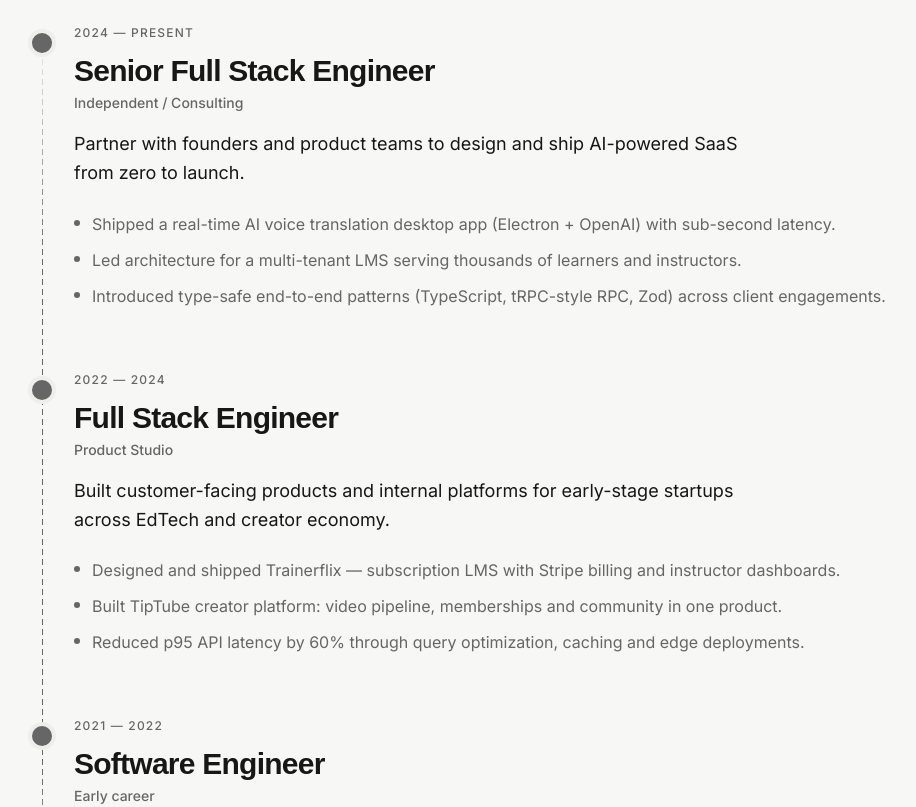
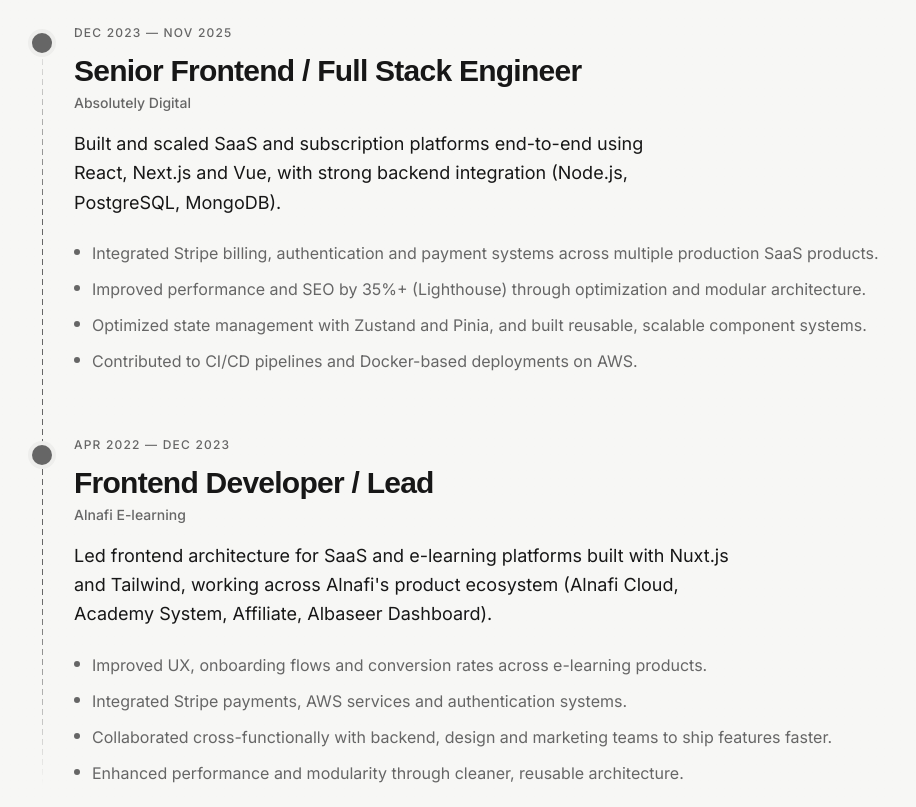
Before and after one commit to muhammadhasnainsaeed/portfolio, a Next.js app: page /about in a window 1280 px wide. Shown: the part 2500-3307 px from the top of the page, without its empty margins (110-1026 px from the left). Built offline with nearby package versions, Linux system fonts and the light colour scheme.

Commit message:
Refactor data and add credentials page
- Move skills and experience data to a centralized location in
  `src/data/about.ts`
- Implement a new `CredentialsPage` component
- Remove redundant `About` block component

```diff
--- /dev/null
+++ b/src/app/credentials/page.tsx
@@ -0,0 +1,44 @@
+// app/credentials/page.tsx
+import { Card, CardContent, CardHeader, CardTitle } from "@/components/ui/card";
+import { Badge } from "@/components/ui/badge";
+import { DashedLine } from "@/components/dashed-line";
+
+export default function CredentialsPage() {
+  return (
+    <div className="max-w-5xl mx-auto px-4 py-12">
+      {/* Education */}
+      <section>
+        <h2 className="text-2xl font-bold mb-4">Education</h2>
+        <Card>
+          <CardHeader>
+            <CardTitle>Bachelor of Science in Computer Science</CardTitle>
+          </CardHeader>
+          <CardContent>
+            <p className="text-muted-foreground">Federal University · 2019 — 2023</p>
+            <p className="text-sm mt-1">GPA: 3.4</p>
+          </CardContent>
+        </Card>
+      </section>
+
+      <DashedLine orientation="horizontal" className="my-10" />
+
+      {/* Certifications */}
+      {/*<section>
+        <h2 className="text-2xl font-bold mb-6">Certifications</h2>
+        <div className="grid grid-cols-1 md:grid-cols-3 gap-4">
+          {certifications.map((cert) => (
+            <Card key={cert.name}>
+              <CardHeader>
+                <CardTitle className="text-base">{cert.name}</CardTitle>
+                <Badge variant="secondary" className="w-fit">{cert.issuer}</Badge>
+              </CardHeader>
+              <CardContent>
+                <p className="text-sm text-muted-foreground">{cert.date}</p>
+              </CardContent>
+            </Card>
+          ))}
+        </div>
+      </section>*/}
+    </div>
+  );
+}
--- a/src/components/blocks/about-exp.tsx
+++ b/src/components/blocks/about-exp.tsx
@@ -2,45 +2,8 @@ import { ToolCase } from "lucide-react";
 
 import { DashedLine } from "../dashed-line";
 import { Badge } from "../ui/badge";
+import { experience } from "@/data/about";
 
-const experience = [
-  {
-    period: "2024 — Present",
-    role: "Senior Full Stack Engineer",
-    company: "Independent / Consulting",
-    summary:
-      "Partner with founders and product teams to design and ship AI-powered SaaS from zero to launch.",
-    highlights: [
-      "Shipped a real-time AI voice translation desktop app (Electron + OpenAI) with sub-second latency.",
-      "Led architecture for a multi-tenant LMS serving thousands of learners and instructors.",
-      "Introduced type-safe end-to-end patterns (TypeScript, tRPC-style RPC, Zod) across client engagements.",
-    ],
-  },
-  {
-    period: "2022 — 2024",
-    role: "Full Stack Engineer",
-    company: "Product Studio",
-    summary:
-      "Built customer-facing products and internal platforms for early-stage startups across EdTech and creator economy.",
-    highlights: [
-      "Designed and shipped Trainerflix — subscription LMS with Stripe billing and instructor dashboards.",
-      "Built TipTube creator platform: video pipeline, memberships and community in one product.",
-      "Reduced p95 API latency by 60% through query optimization, caching and edge deployments.",
-    ],
-  },
-  {
-    period: "2021 — 2022",
-    role: "Software Engineer",
-    company: "Early career",
-    summary:
-      "Frontend-heavy roles across React and React Native. Grew into full-stack ownership of features and services.",
-    highlights: [
-      "Delivered React Native mobile apps used by regional customers in production.",
-      "Owned migration of a legacy jQuery admin to a typed React + Tailwind SPA.",
-      "Introduced CI/CD, automated tests and code review culture on small teams.",
-    ],
-  },
-];
 
 function AboutExp() {
   return (
--- a/src/components/blocks/about-skills.tsx
+++ b/src/components/blocks/about-skills.tsx
@@ -3,77 +3,9 @@ import { ToolCase } from "lucide-react";
 import { DashedLine } from "../dashed-line";
 import { Badge } from "../ui/badge";
 import { Card, CardContent } from "../ui/card";
+import { skills } from "@/data/about";
 
-const skillsData = [
-  {
-    category: "frontend",
-    list: [
-      "html",
-      "css",
-      "javascript",
-      "typescript",
-      "react",
-      "nextjs",
-      "vue",
-      "nuxtjs",
-      "redux",
-      "zustand",
-      "tailwindcss",
-      "bootstrap",
-      "sass",
-      "shadcn",
-    ],
-  },
-  {
-    category: "backend",
-    list: [
-      "nodejs",
-      "expressjs",
-      "nestjs",
-      "python",
-      "django",
-      "fastapi",
-      "php",
-      "laravel",
-      "java",
-      "springboot",
-    ],
-  },
-  {
-    category: "database",
-    list: ["postgresql", "mysql", "mongodb", "redis", "firebase", "supabase"],
-  },
-  {
-    category: "api",
-    list: ["restapi", "graphql", "trpc", "websockets"],
-  },
-  {
-    category: "devops",
-    list: [
-      "git",
-      "github",
-      "gitlab",
-      "docker",
-      "kubernetes",
-      "nginx",
-      "linux",
-      "githubactions",
-      "cicd",
-    ],
-  },
-  {
-    category: "cloud",
-    list: ["aws", "vercel", "netlify", "azure", "googlecloud"],
-  },
-  {
-    category: "testing",
-    list: ["jest", "vitest", "cypress", "playwright", "testinglibrary"],
-  },
-  {
-    category: "tools",
-    list: ["vscode", "postman", "figma", "npm", "yarn", "pnpm"],
-  },
-];
+
 function AboutSkills() {
   return (
     <section id="skills" className="mt-12 pb-28 lg:pb-32">
@@ -95,7 +27,7 @@ function AboutSkills() {
         </div>
 
         <div className="mt-8 grid grid-cols-1 gap-5 md:mt-12 md:grid-cols-2">
-          {skillsData.map((skill) => (
+          {skills.map((skill) => (
             <Card key={skill.category}>
               <CardContent className="space-y-4 px-6 py-4">
                 <p className="text-lg font-medium text-balance uppercase">
--- a/src/components/blocks/about.tsx
+++ /dev/null
@@ -1,77 +0,0 @@
-import Image from "next/image";
-import Link from "next/link";
-
-import AboutExp from "./about-exp";
-import AboutSkills from "./about-skills";
-
-import { Button } from "@/components/animate-ui/components/buttons/button";
-import { cn } from "@/lib/utils";
-
-const About = () => {
-  return (
-    <>
-      <AboutSkills />
-      <AboutExp />
-    </>
-  );
-};
-
-export default About;
-
-interface ImageSectionProps {
-  images: { src: string; alt: string }[];
-  className?: string;
-}
-
-export function ImageSection({ images, className }: ImageSectionProps) {
-  return (
-    <div className={cn("flex flex-col gap-6", className)}>
-      {images.map((image, index) => (
-        <div
-          key={index}
-          className="relative aspect-2/1.5 overflow-hidden rounded-2xl"
-        >
-          <Image
-            src={image.src}
-            alt={image.alt}
-            fill
-            className="object-cover"
-          />
-        </div>
-      ))}
-    </div>
-  );
-}
-
-interface TextSectionProps {
-  title?: string;
-  paragraphs: string[];
-  ctaButton?: {
-    href: string;
-    text: string;
-  };
-}
-
-export function TextSection({
-  title,
-  paragraphs,
-  ctaButton,
-}: TextSectionProps) {
-  return (
-    <section className="flex-1 space-y-4 text-lg md:space-y-6">
-      {title && <h2 className="text-foreground text-4xl">{title}</h2>}
-      <div className="text-muted-foreground max-w-xl space-y-6">
-        {paragraphs.map((paragraph, index) => (
-          <p key={index}>{paragraph}</p>
-        ))}
-      </div>
-      {ctaButton && (
-        <div className="mt-8">
-          <Link href={ctaButton.href}>
-            <Button size="lg">{ctaButton.text}</Button>
-          </Link>
-        </div>
-      )}
-    </section>
-  );
-}
--- /dev/null
+++ b/src/data/about.ts
@@ -0,0 +1,100 @@
+
+export const skills= [
+  {
+    category: "frontend",
+    list: [
+      "html",
+      "css",
+      "javascript",
+      "typescript",
+      "react",
+      "nextjs",
+      "vue",
+      "nuxtjs",
+      "redux",
+      "zustand",
+      "tailwindcss",
+      "bootstrap",
+      "sass",
+      "shadcn",
+    ],
+  },
+  {
+    category: "backend",
+    list: [
+      "nodejs",
+      "expressjs",
+      "nestjs",
+      "python",
+      "django",
+      "fastapi",
+      "php",
+      "laravel",
+      "java",
+      "springboot",
+    ],
+  },
+  {
+    category: "database",
+    list: ["postgresql", "mysql", "mongodb", "redis", "firebase", "supabase"],
+  },
+  {
+    category: "api",
+    list: ["restapi", "graphql", "trpc", "websockets"],
+  },
+  {
+    category: "devops",
+    list: [
+      "git",
+      "github",
+      "gitlab",
+      "docker",
+      "kubernetes",
+      "nginx",
+      "linux",
+      "githubactions",
+      "cicd",
+    ],
+  },
+  {
+    category: "cloud",
+    list: ["aws", "vercel", "netlify", "azure", "googlecloud"],
+  },
+  {
+    category: "testing",
+    list: ["jest", "vitest", "cypress", "playwright", "testinglibrary"],
+  },
+  {
+    category: "tools",
+    list: ["vscode", "postman", "figma", "npm", "yarn", "pnpm"],
+  },
+];
+
+export const experience = [
+  {
+    period: "Dec 2023 — Nov 2025",
+    role: "Senior Frontend / Full Stack Engineer",
+    company: "Absolutely Digital",
+    summary:
+      "Built and scaled SaaS and subscription platforms end-to-end using React, Next.js and Vue, with strong backend integration (Node.js, PostgreSQL, MongoDB).",
+    highlights: [
+      "Integrated Stripe billing, authentication and payment systems across multiple production SaaS products.",
+      "Improved performance and SEO by 35%+ (Lighthouse) through optimization and modular architecture.",
+      "Optimized state management with Zustand and Pinia, and built reusable, scalable component systems.",
+      "Contributed to CI/CD pipelines and Docker-based deployments on AWS.",
+    ],
+  },
+  {
+    period: "Apr 2022 — Dec 2023",
+    role: "Frontend Developer / Lead",
+    company: "Alnafi E-learning",
+    summary:
+      "Led frontend architecture for SaaS and e-learning platforms built with Nuxt.js and Tailwind, working across Alnafi's product ecosystem (Alnafi Cloud, Academy System, Affiliate, Albaseer Dashboard).",
+    highlights: [
+      "Improved UX, onboarding flows and conversion rates across e-learning products.",
+      "Integrated Stripe payments, AWS services and authentication systems.",
+      "Collaborated cross-functionally with backend, design and marketing teams to ship features faster.",
+      "Enhanced performance and modularity through cleaner, reusable architecture.",
+    ],
+  },
+];
```
